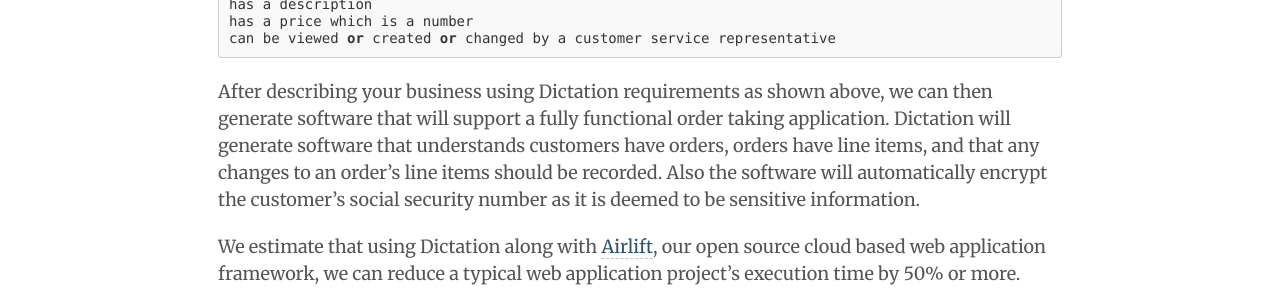
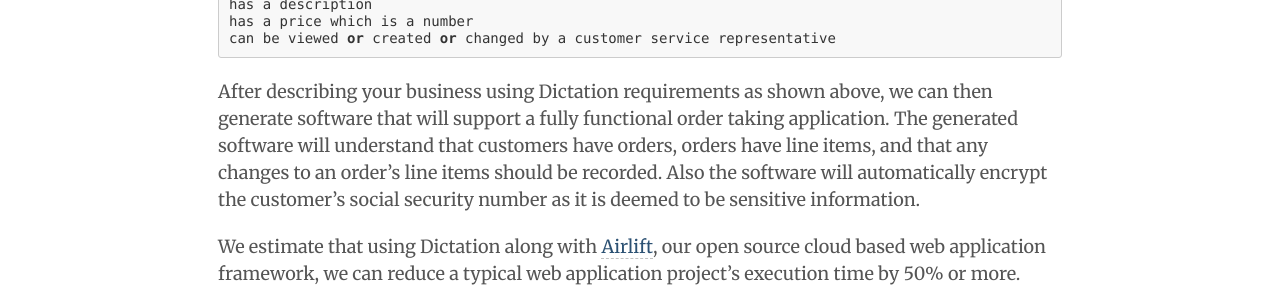
Before and after one commit to LucidTechnics/lucidtechnics.github.com, a Jekyll site: the page built from _posts/projects/0100-01-02-dictation.md, in a window 1280 px wide. Shown: the part 1242-1542 px from the top of the page. Built offline with Jekyll 4.4.1, drawn with Linux system fonts in a browser that asks for light colours; nearby versions of some CDN libraries.

Commit message:
Updated _posts/projects/0100-01-02-dictation.md

```diff
--- a/_posts/projects/0100-01-02-dictation.md
+++ b/_posts/projects/0100-01-02-dictation.md
@@ -36,6 +36,6 @@ The best thing about Dictation is how easy it is to read and write. You do not h
     has a price which is a number
     can be viewed or created or changed by a customer service representative
 
-After describing your business using Dictation requirements as shown above, we can then generate software that will support a fully functional order taking application.  Dictation will generate software that understands customers have orders, orders have line items, and that any changes to an order's line items should be recorded.  Also the software will automatically encrypt the customer's social security number as it is deemed to be sensitive information.
+After describing your business using Dictation requirements as shown above, we can then generate software that will support a fully functional order taking application.  The generated software will understand that customers have orders, orders have line items, and that any changes to an order's line items should be recorded.  Also the software will automatically encrypt the customer's social security number as it is deemed to be sensitive information.
 
 We estimate that using Dictation along with <a href="http://lucidtechnics.github.com/projects/airlift.html">Airlift</a>, our open source cloud based web application framework, we can reduce a typical web application project's execution time by 50% or more.
```
